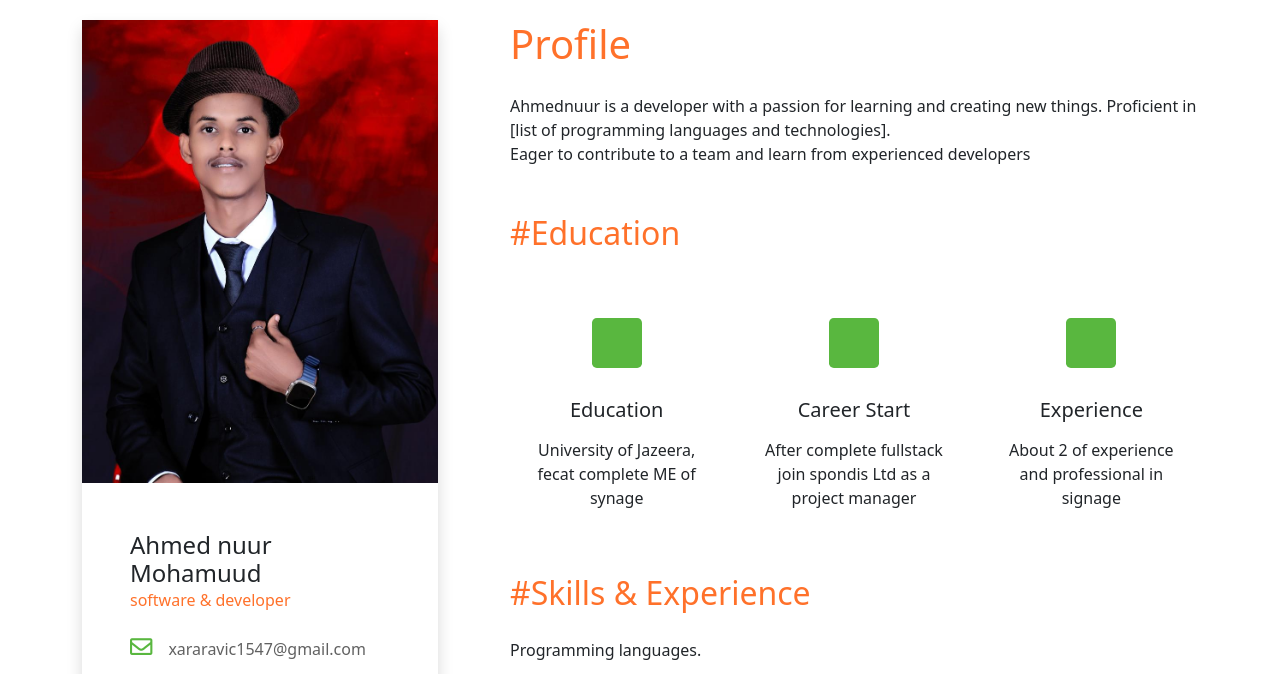
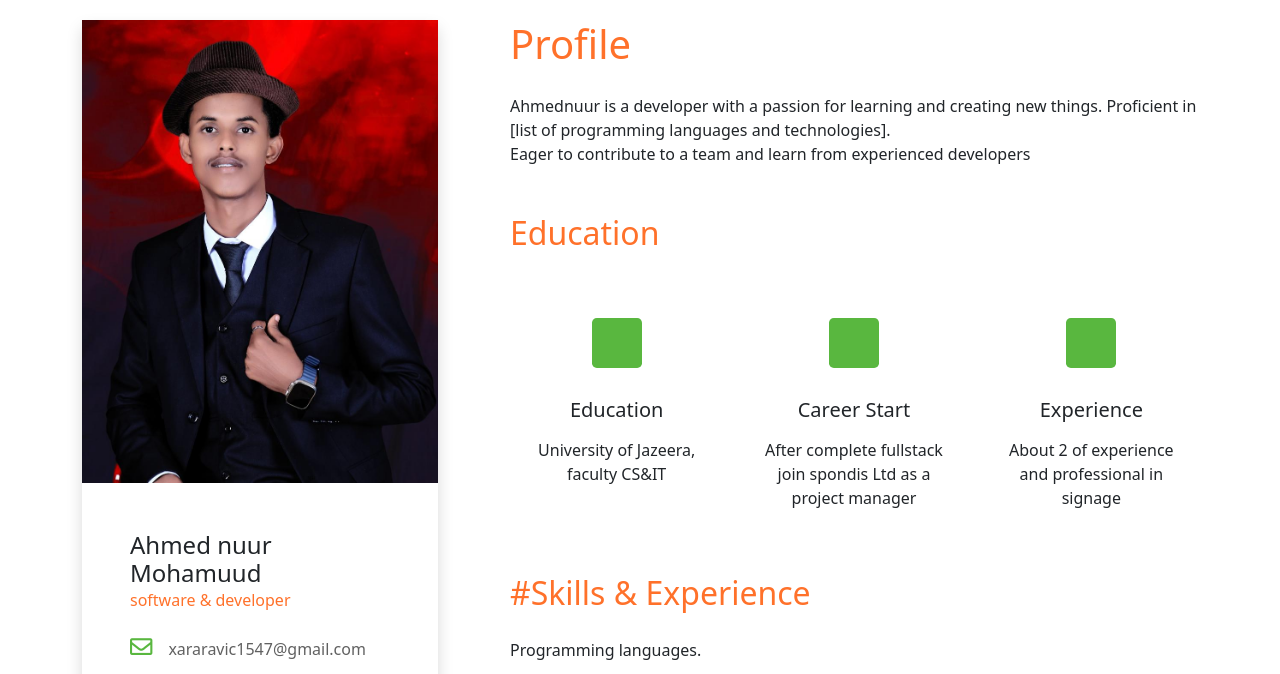
Before and after one commit to Ahmednuurmohamuud/resume, a plain HTML site: page index.html in a window 1280 px wide. Shown: the top 674 px of the page. Drawn offline with nearby package versions, Linux system fonts and the light colour scheme.

Commit message:
text bixid

```diff
--- a/index.html
+++ b/index.html
@@ -130,7 +130,7 @@ programming languages and technologies].
 </div>
 <div class="mb-5 wow fadeIn">
 <div class="text-start mb-1-6 wow fadeIn">
-<h2 class="mb-0 text-primary">#Education</h2>
+<h2 class="mb-0 text-primary">Education</h2>
 </div>
 <div class="row mt-n4">
 <div class="col-sm-6 col-xl-4 mt-4">
@@ -138,7 +138,7 @@ programming languages and technologies].
 <div class="card-body">
 <i class="ti-bookmark-alt icon-box medium rounded-3 mb-4"></i>
 <h3 class="h5 mb-3">Education</h3>
-<p class="mb-0">University of Jazeera, fecat complete ME of synage</p>
+<p class="mb-0">University of Jazeera, faculty CS&IT</p>
 </div>
 </div>
 </div>
```
